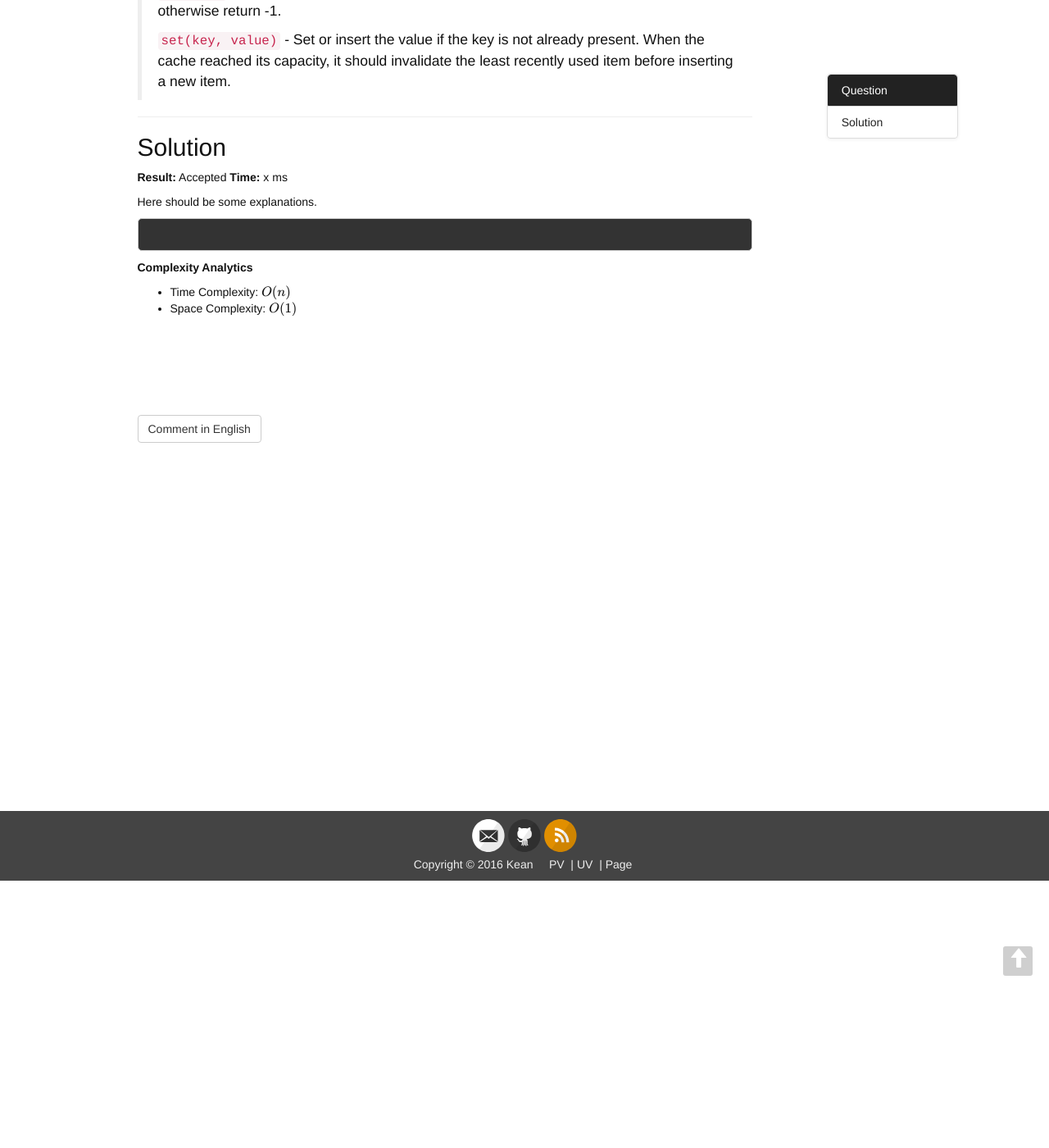
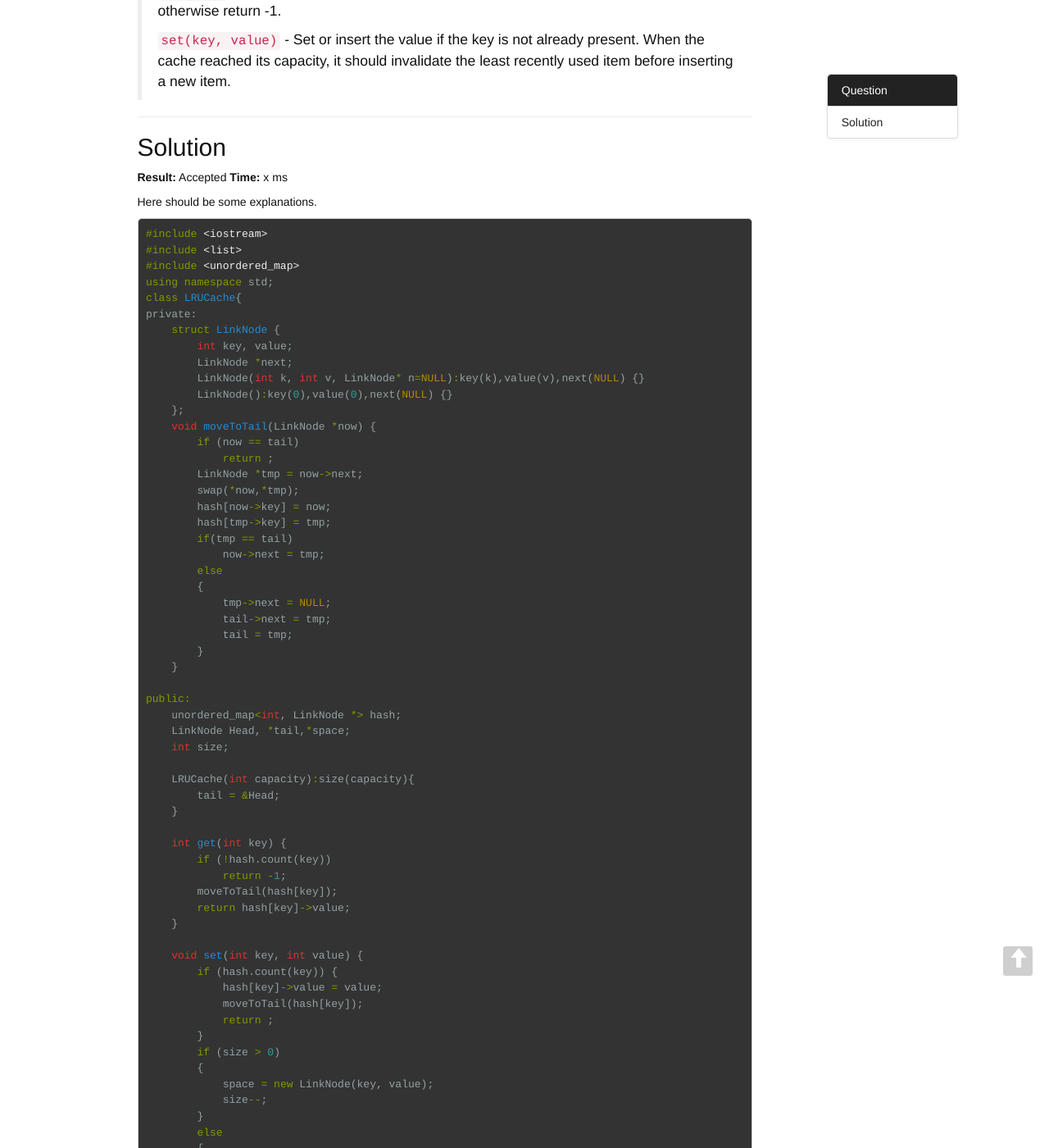
Before and after one commit to imkean/imkean.github.io, a Jekyll site: the page built from _leetcode/146-lru-cache.md, in a window 1280 px wide and 1400 px high, scrolled down 326 px. Shown: the whole window at 82% size. Built offline with Jekyll 4.4.1, drawn with Linux system fonts in a browser that asks for light colours; formulas are drawn with MathJax 3; comment, search, counter and statistics services are not loaded; some of the changed text lies outside the part shown.

Commit message:
added code of /leetcode/146

````diff
--- a/_leetcode/146-lru-cache.md
+++ b/_leetcode/146-lru-cache.md
@@ -26,8 +26,75 @@ tags: [Design]
 
 Here should be some explanations.
 
-```c
+```cpp
+#include <iostream>
+#include <list>
+#include <unordered_map>
+using namespace std;
+class LRUCache{
+private:
+    struct LinkNode {
+        int key, value;
+        LinkNode *next;
+        LinkNode(int k, int v, LinkNode* n=NULL):key(k),value(v),next(NULL) {}
+        LinkNode():key(0),value(0),next(NULL) {}
+    };
+    void moveToTail(LinkNode *now) {
+        if (now == tail)
+            return ;
+        LinkNode *tmp = now->next;
+        swap(*now,*tmp);
+        hash[now->key] = now;
+        hash[tmp->key] = tmp;
+        if(tmp == tail)
+            now->next = tmp;
+        else
+        {
+            tmp->next = NULL;
+            tail->next = tmp;
+            tail = tmp;
+        }
+    }
 
+public:
+    unordered_map<int, LinkNode *> hash;
+    LinkNode Head, *tail,*space;
+    int size;
+
+    LRUCache(int capacity):size(capacity){
+        tail = &Head;
+    }
+
+    int get(int key) {
+        if (!hash.count(key))
+            return -1;
+        moveToTail(hash[key]);
+        return hash[key]->value;
+    }
+
+    void set(int key, int value) {
+        if (hash.count(key)) {
+            hash[key]->value = value;
+            moveToTail(hash[key]);
+            return ;
+        }
+        if (size > 0)
+        {
+            space = new LinkNode(key, value);
+            size--;
+        }
+        else
+        {
+            hash.erase(Head.next->key);
+            space = Head.next;
+            Head.next = space->next;
+            *space = LinkNode(key,value);
+        }
+        tail->next = space;
+        tail =space;
+        hash[key] = tail;
+    }
+};
 ```
 
 **Complexity Analytics**
````
